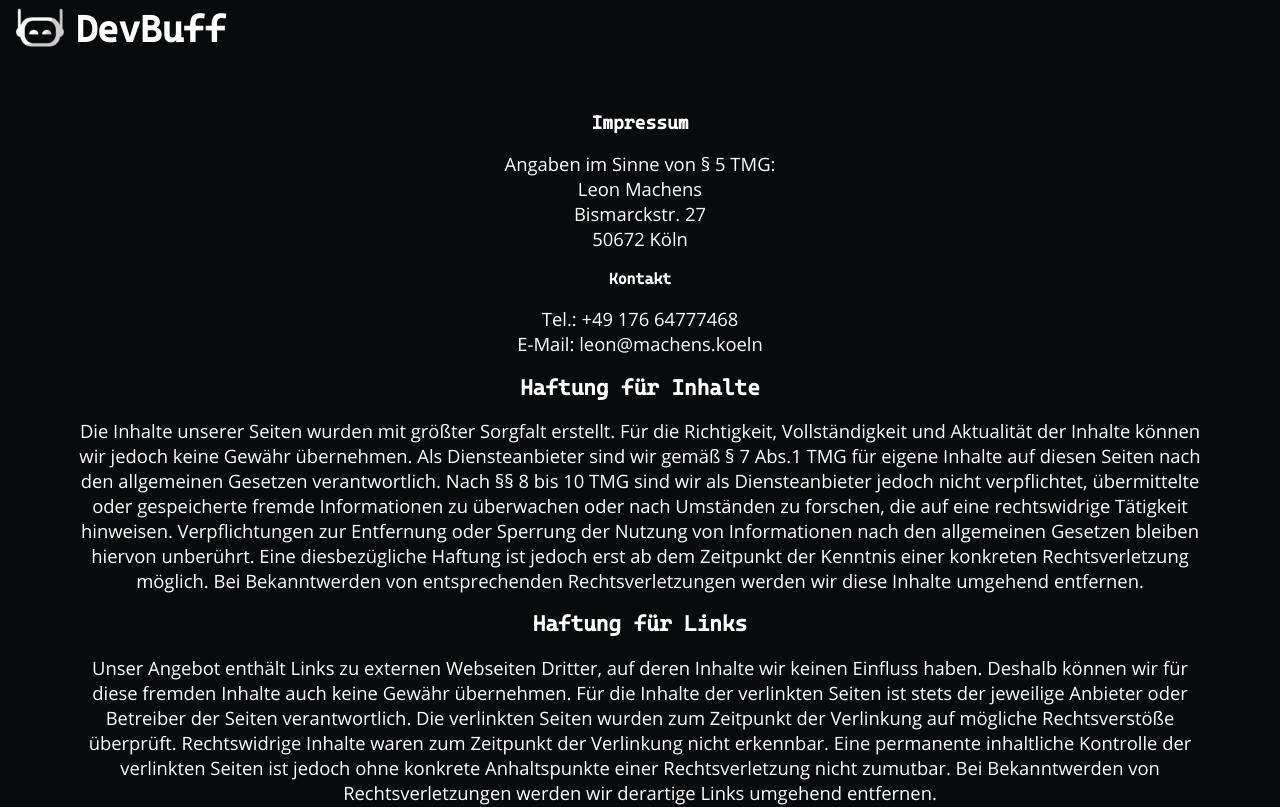
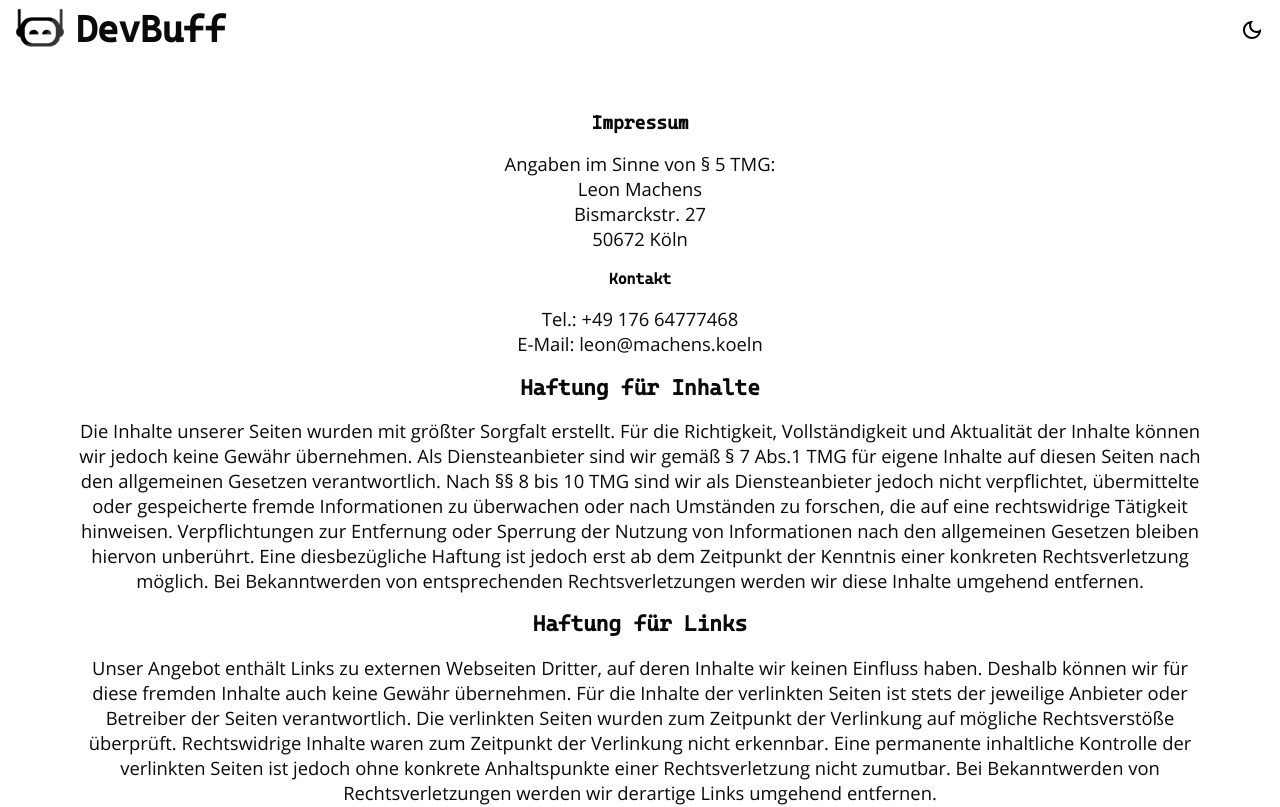
Before and after one commit to lmachens/devbuff, a Next.js app: page /legal in a window 1280 px wide. Shown: the top 807 px of the page. Built offline with nearby package versions, Linux system fonts and the light colour scheme.

Commit message:
💄 Add light theme

```diff
--- a/components/AppHeader.tsx
+++ b/components/AppHeader.tsx
@@ -1,16 +1,21 @@
 import styles from "../styles/AppHeader.module.css";
 import Link from "next/link";
 import Image from "next/image";
+import dynamic from "next/dynamic";
+import LogoSrc from "../public/logo.png";
+
+const ThemeToggleAsync = dynamic(() => import("./ThemeToggle"), { ssr: false });
 
 function AppHeader() {
   return (
     <header className={styles.container}>
       <Link href="/">
         <a className={styles.link}>
-          <Image src="/logo.png" alt="" width={48} height={48} />
+          <Image src={LogoSrc} alt="" width={48} height={48} className="logo" />
           <h1>DevBuff</h1>
         </a>
       </Link>
+      <ThemeToggleAsync />
     </header>
   );
 }
--- /dev/null
+++ b/components/ThemeToggle.tsx
@@ -0,0 +1,43 @@
+import { useEffect, useState } from "react";
+import Image from "next/image";
+import darkModeSrc from "../public/dark-mode.svg";
+import lightModeSrc from "../public/light-mode.svg";
+import styles from "../styles/ThemeToggle.module.css";
+
+const prefersDarkScheme = window.matchMedia("(prefers-color-scheme: dark)");
+
+function ThemeToggle() {
+  const [darkMode, setDarkMode] = useState(() => prefersDarkScheme.matches);
+
+  useEffect(() => {
+    function handler(event: MediaQueryListEvent) {
+      document.body.classList.remove("dark");
+      document.body.classList.remove("light");
+      setDarkMode(event.matches);
+    }
+    prefersDarkScheme.addEventListener("change", handler);
+    return () => prefersDarkScheme.removeEventListener("change", handler);
+  }, []);
+
+  function handleToggle() {
+    if (darkMode) {
+      document.body.classList.add("light");
+      document.body.classList.remove("dark");
+    } else {
+      document.body.classList.add("dark");
+      document.body.classList.remove("light");
+    }
+    setDarkMode(!darkMode);
+  }
+
+  return (
+    <button onClick={handleToggle} className={styles.button}>
+      <Image
+        src={darkMode ? lightModeSrc : darkModeSrc}
+        alt={darkMode ? "Heller" : "Dunkler"}
+      />
+    </button>
+  );
+}
+
+export default ThemeToggle;
--- a/styles/AppHeader.module.css
+++ b/styles/AppHeader.module.css
@@ -2,6 +2,7 @@
   display: flex;
   width: 100%;
   padding: 0.5rem 1rem;
+  justify-content: space-between;
 }
 
 .link {
--- /dev/null
+++ b/styles/ThemeToggle.module.css
@@ -0,0 +1,4 @@
+.button {
+  padding: 0;
+  background: none;
+}
--- a/styles/globals.css
+++ b/styles/globals.css
@@ -37,6 +37,40 @@
 
   /* Misc */
   --border-radius: 0.2rem;
+}
+
+@media (prefers-color-scheme: light) {
+  :root {
+    --color-background: #fff;
+    --color-text: #080a0b;
+  }
+}
+
+@media (prefers-color-scheme: dark) {
+  :root {
+    --color-background: #080a0b;
+    --color-text: #fff;
+  }
+}
+
+.light {
+  --color-background: #fff;
+  --color-text: #080a0b;
+}
+
+.dark {
+  --color-background: #080a0b;
+  --color-text: #fff;
+}
+
+@media (prefers-color-scheme: light) {
+  .logo {
+    filter: invert(1);
+  }
+}
+
+.light .logo {
+  filter: invert(1);
 }
 
 html,
```
Also changed, not shown: public/dark-mode.svg (added), public/light-mode.svg (added).
